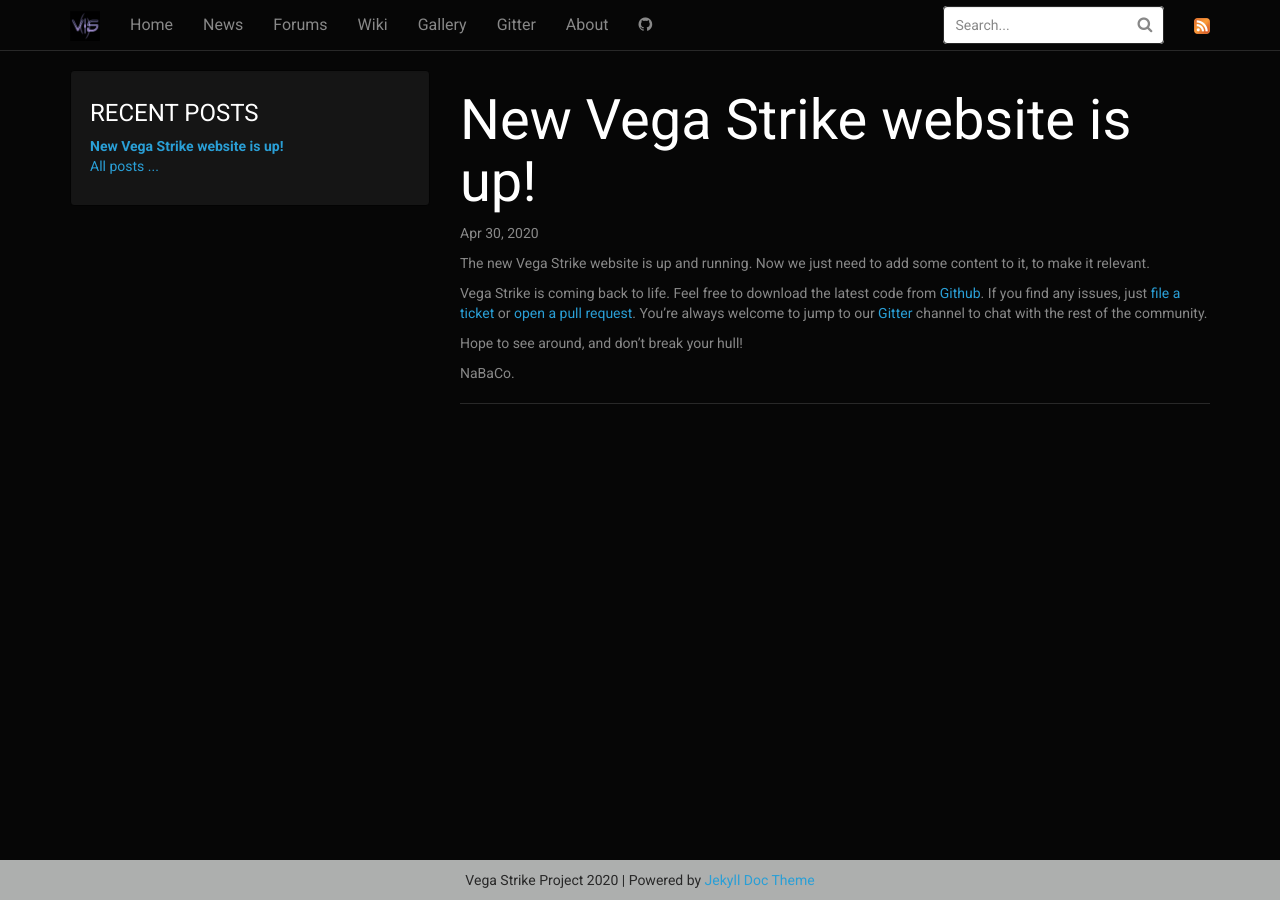
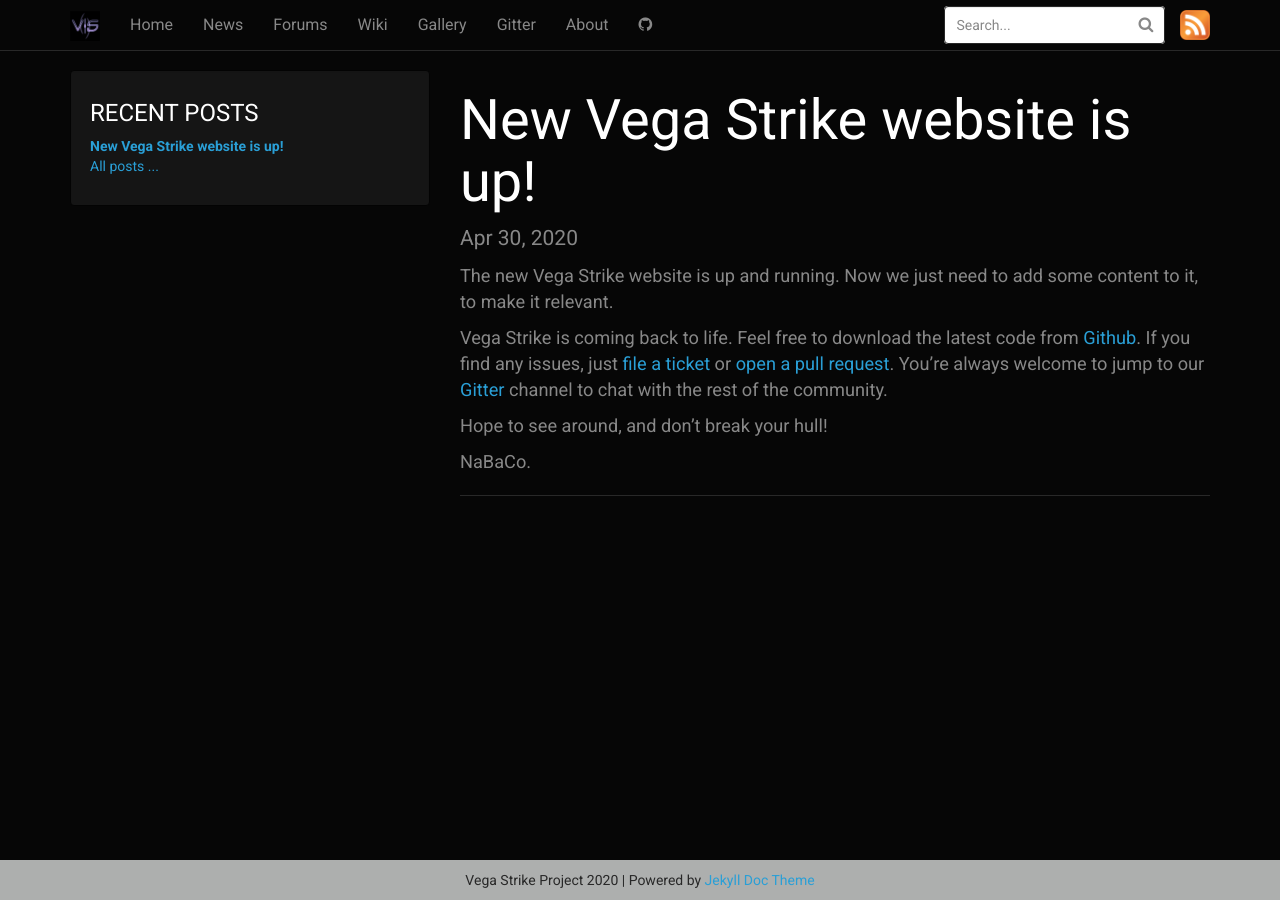
Before and after one commit to vegastrike/vegastrike.github.io, a Jekyll site: the page built from _posts/2020-05-01-vs-website-is-up.md, in a window 1280 px wide. Built offline with Jekyll 4.4.1, drawn with Linux system fonts in a browser that asks for light colours.

Commit message:
Increased common text font - better readability

```diff
--- a/_includes/topnav.html
+++ b/_includes/topnav.html
@@ -28,7 +28,7 @@
                     </div>
                 </form>
 				<ul class="nav navbar-nav">
-					<li><a href="{{ "/feed.xml" | absolute_url }}"><img src="{{ "/assets/img/Feed-icon.png" | relative_url }}" alt="Atom Feed" height="16px"></a></li>
+					<li><a class="navbar-brand" href="{{ "/feed.xml" | absolute_url }}"><img src="{{ "/assets/img/Feed-icon.png" | relative_url }}" alt="Atom Feed"></a></li>
 				</ul>
             </div>
         </div>
--- a/_layouts/docs.html
+++ b/_layouts/docs.html
@@ -10,7 +10,7 @@
 
         <div class="col-md-8">
             <h1>{{ page.title }}</h1>
-            <div id="markdown-content-container">{{ content }}</div>
+            <div class="post-content" id="markdown-content-container">{{ content }}</div>
             <div style="clear:both;">
               <p class="text-center">
                 <br />
--- a/_layouts/post.html
+++ b/_layouts/post.html
@@ -19,8 +19,8 @@
 
         <div class="col-md-8">
             <h1>{{ page.title }}</h1>
-            <p>{{ page.date | date: "%b %-d, %Y" }}{% if page.author %} • {{ page.author }}{% endif %}{% if page.meta %} • {{ page.meta }}{% endif %}</p>
-            <div  id="markdown-content-container">{{ content }}</div>
+            <p class="post-meta">{{ page.date | date: "%b %-d, %Y" }}{% if page.author %} • {{ page.author }}{% endif %}{% if page.meta %} • {{ page.meta }}{% endif %}</p>
+            <div id="markdown-content-container" class="post-content">{{ content }}</div>
             <hr>
             <ul class="pager">
                 {% if page.previous %}
--- a/_sass/_jekyll-doc-theme.scss
+++ b/_sass/_jekyll-doc-theme.scss
@@ -50,6 +50,15 @@
       font-weight: bold;
     }
   }
+
+  .post-meta {
+   font-size: 150%;
+  }
+
+  .post-content {
+   font-size: 130%;
+  }
+
   *[id]:before {
     display: block;
     content: " ";
```
